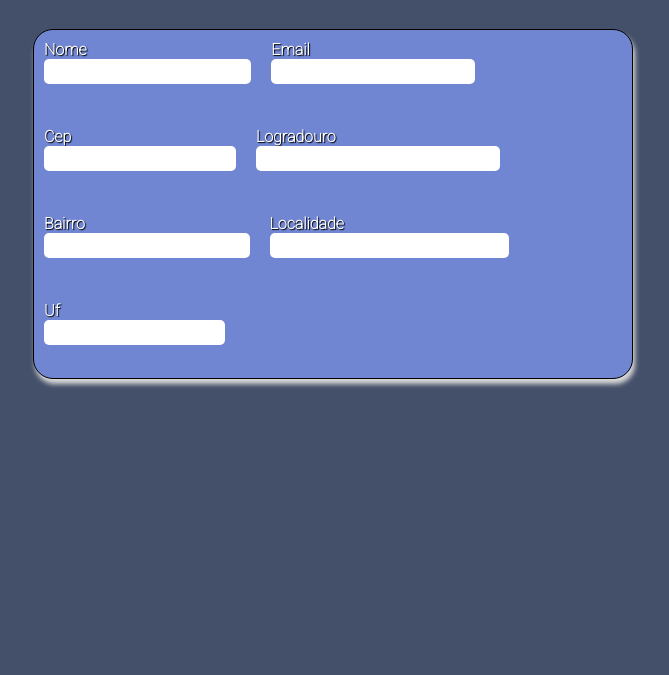
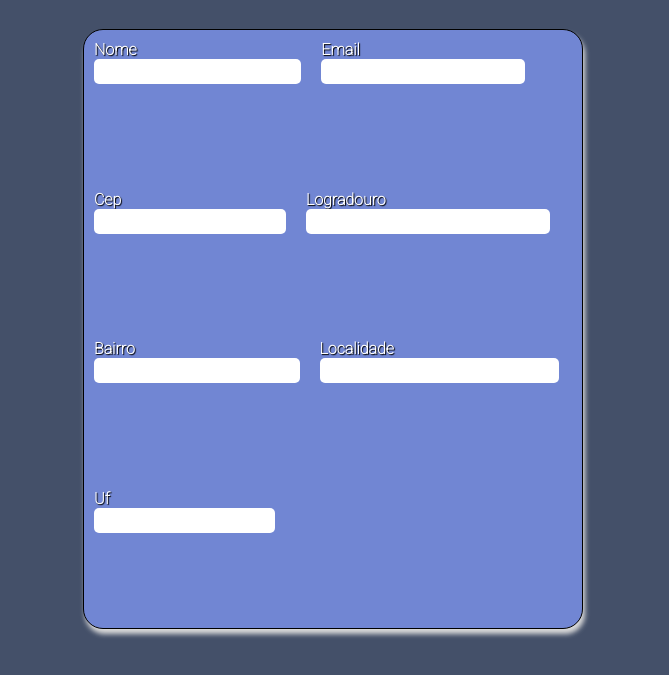
Before and after one commit to matheuscms95/RequisicaoAjax, a plain HTML site: page index.html in a window 1280 px wide. Shown: the part 41-716 px from the top of the page, without its empty margins (307-976 px from the left). Drawn offline with Linux system fonts and the light colour scheme.

Commit message:
Adaptativo em tela pequena

```diff
--- a/index.html
+++ b/index.html
@@ -3,7 +3,7 @@
 <head>
     <meta charset="UTF-8">
     <meta name="viewport" content="width=device-width, initial-scale=1.0">
-    <title>Requisição Ajac</title>
+    <title>Requisição Ajax</title>
     <link rel="stylesheet" href="style.css">
     <link rel="shortcut icon" href="https://e7.pngegg.com/pngimages/359/699/png-clipart-favicon-computer-icons-icon-design-share-icon-globalization-text-logo.png" type="image/x-icon">
     <script src="script.js" defer></script>
--- a/style.css
+++ b/style.css
@@ -26,12 +26,16 @@ form{
     border-radius: 20px;
     box-shadow: 2px 5px 5px rgb(218, 218, 218);
     border: 1px solid black;
-    height: 350px;
+    height: 75vh;
+    min-height: 600px;
+    max-height: 640px;
     display: flex;
     flex-wrap: wrap;
     gap: 20px;
     padding: 10px;
-    width: 600px;
+    width: 50%;
+    min-width: 300px;
+    max-width: 500px;
     margin: 2rem auto;
     background-color: var(--cor-mais-clara);
 }
```
